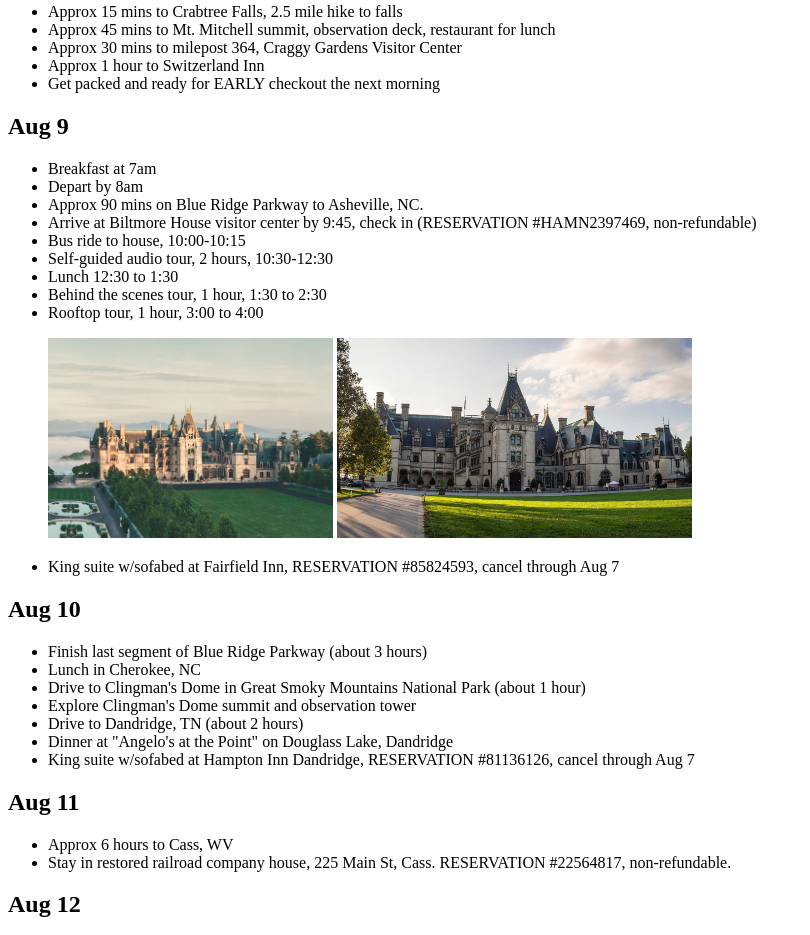
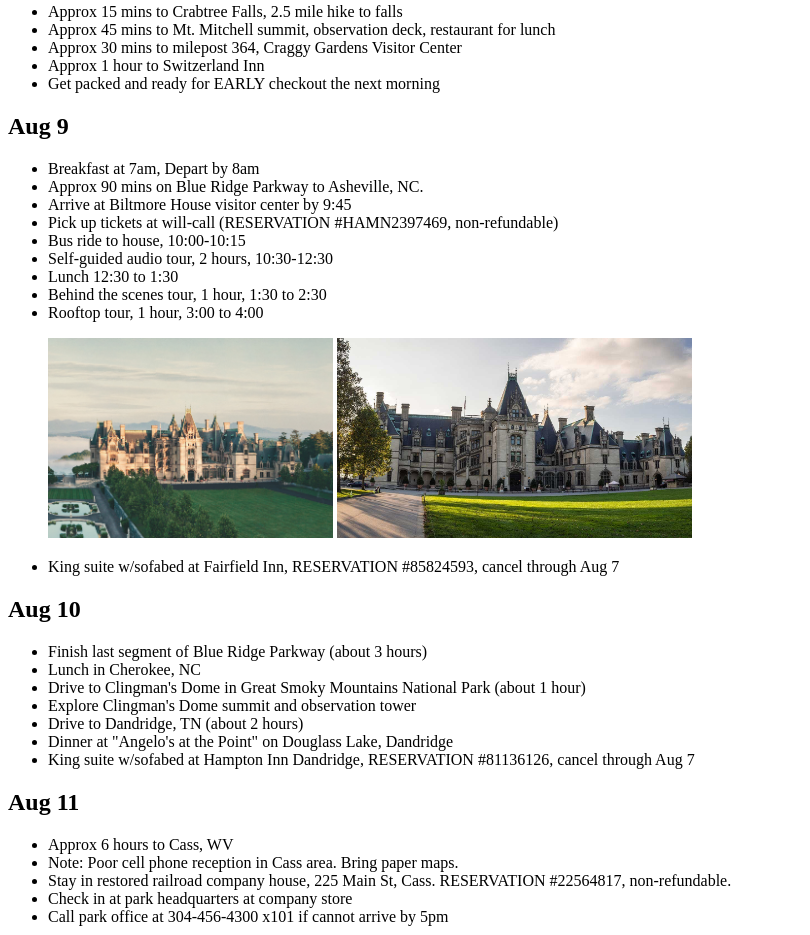
Before and after one commit to shade-tree-software/vacation, a plain HTML site: page index.html in a window 1280 px wide. Shown: the part 1274-2209 px from the top of the page, without its empty margins (0-810 px from the left). Drawn offline with Linux system fonts and the light colour scheme.

Commit message:
Updated info about Cass

```diff
--- a/index.html
+++ b/index.html
@@ -62,10 +62,10 @@
 
 <h2>Aug 9</h2>
 <ul>
-    <li>Breakfast at 7am</li>
-    <li>Depart by 8am</li>
+    <li>Breakfast at 7am, Depart by 8am</li>
     <li>Approx 90 mins on Blue Ridge Parkway to Asheville, NC.</li>
-    <li>Arrive at Biltmore House visitor center by 9:45, check in (RESERVATION #HAMN2397469, non-refundable)</li>
+    <li>Arrive at Biltmore House visitor center by 9:45</li>
+    <li>Pick up tickets at will-call (RESERVATION #HAMN2397469, non-refundable)</li>
     <li>Bus ride to house, 10:00-10:15</li>
     <li>Self-guided audio tour, 2 hours, 10:30-12:30</li>
     <li>Lunch 12:30 to 1:30</li>
@@ -92,7 +92,10 @@
 <h2>Aug 11</h2>
 <ul>
     <li>Approx 6 hours to Cass, WV</li>
-    <li>Stay in restored railroad company house, 225 Main St, Cass. RESERVATION #22564817, non-refundable.
+    <li>Note: Poor cell phone reception in Cass area.  Bring paper maps.</li>
+    <li>Stay in restored railroad company house, 225 Main St, Cass. RESERVATION #22564817, non-refundable.</li>
+    <li>Check in at park headquarters at company store</li>
+    <li>Call park office at 304-456-4300 x101 if cannot arrive by 5pm</li>
 </ul>
 
 <h2>Aug 12</h2>
@@ -110,6 +113,7 @@
 <h2>Aug 13</h2>
 <ul>
     <li>Cass Railroad to Bald Knob, RESERVATION #NDFPM3B5</li>
+    <li>Note: Poor cell phone reception in Cass.  Must print out paper tickets ahead of time.</li>
     <li>Arrive at station by 11:30</li>
     <li>Train leaves at noon</li>
     <li>Lunch on train</li>
@@ -118,7 +122,7 @@
         <p><a href="images/CassRRStatePark-sjs-020.jpg"><img alt="Cass Scenic Railroad" class="thumbnail"
                                                              src="images/CassRRStatePark-sjs-020.jpg"
                                                              title="Click thumbnail to view full image"/></a>
-            <a href="images/8814953431_27cb27c708_b"><img alt="Cass Scenic Railroad" class="thumbnail"
+            <a href="images/8814953431_27cb27c708_b.jpg"><img alt="Cass Scenic Railroad" class="thumbnail"
                                                           src="images/8814953431_27cb27c708_b.jpg"
                                                           title="Click thumbnail to view full image"/></a></p></li>
     <li>Stay in Cass for the night</li>
```
